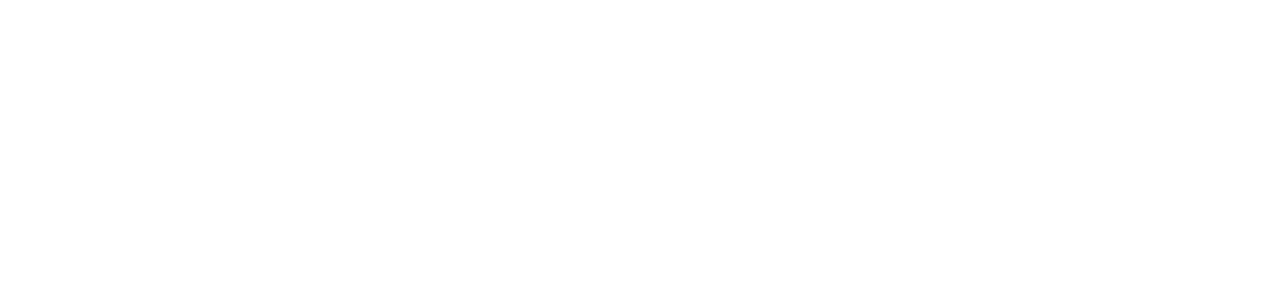
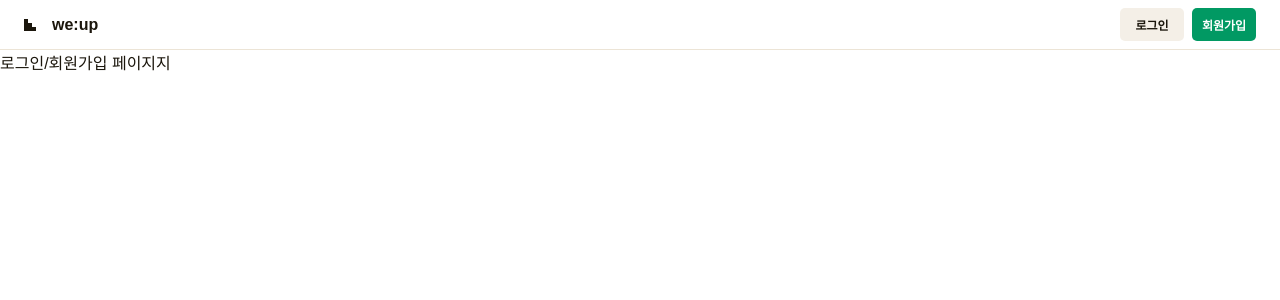
Before and after one commit to 2025IR/WeUp_FE, a React (Vite) app: page /auth in a window 1280 px wide. Before the commit this address had no page. Shown: the top 300 px of the page. Built offline with nearby package versions, Linux system fonts and the light colour scheme; a web font is replaced by a local one.

Commit message:
feat: 로그인/회원가입 페이지 => Auth 페이지로 통합

```diff
--- /dev/null
+++ b/src/pages/Auth/index.tsx
@@ -0,0 +1,5 @@
+const Auth = () => {
+  return <div>로그인/회원가입 페이지지</div>;
+};
+
+export default Auth;
--- a/src/pages/Login/index.tsx
+++ /dev/null
@@ -1,5 +0,0 @@
-const Login = () => {
-  return <div>로그인</div>;
-};
-
-export default Login;
--- a/src/pages/Signup/index.tsx
+++ /dev/null
@@ -1,5 +0,0 @@
-const Signup = () => {
-  return <div>Signup</div>;
-};
-
-export default Signup;
```
Also changed, not shown: src/routes/routes.tsx (+2 -6 lines).
